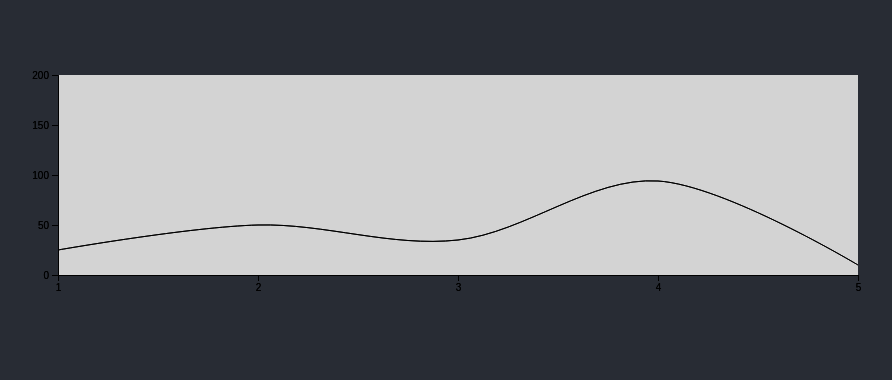
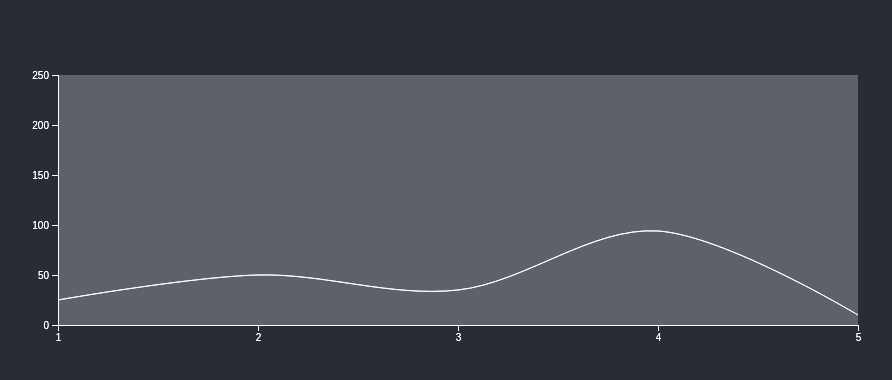
Before and after one commit to matthewhefferon/d3-charts, a React (Create React App) app: page / in a window 1280 px wide. Shown: the top 380 px of the page, without its empty margins (182-1074 px from the left). Built offline with nearby package versions, Linux system fonts and the light colour scheme.

Commit message:
Updated some styles

```diff
--- a/src/App.js
+++ b/src/App.js
@@ -5,7 +5,7 @@ import Scatter from "./componets/Scatter";
 
 function App() {
   return (
-    <div className="flex justify-center ">
+    <div className="flex justify-center text-white">
       {/* <Bar /> */}
       <Line />
       {/* <Pie /> */}
--- a/src/componets/Line.js
+++ b/src/componets/Line.js
@@ -8,12 +8,12 @@ function Line() {
   useEffect(() => {
     // Setting svg container
     const w = 800;
-    const h = 200;
+    const h = 250;
     const svg = d3
       .select(svgRef.current)
       .attr("width", w)
       .attr("height", h)
-      .style("background-color", "#d3d3d3")
+      .style("background-color", "#5E6168")
       .style("overflow", "visible")
       .style("margin-top", "75");
 
@@ -47,7 +47,7 @@ function Line() {
       .join("path")
       .attr('d', d => generateScaledLine(d))
       .attr('fill', 'none')
-      .attr('stroke', 'black')
+      .attr('stroke', 'white')
 
   }, [data]);
 
```
